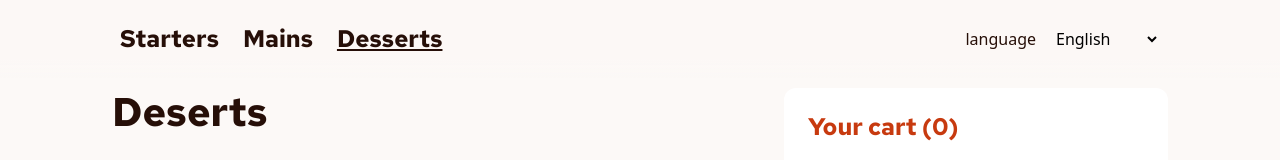
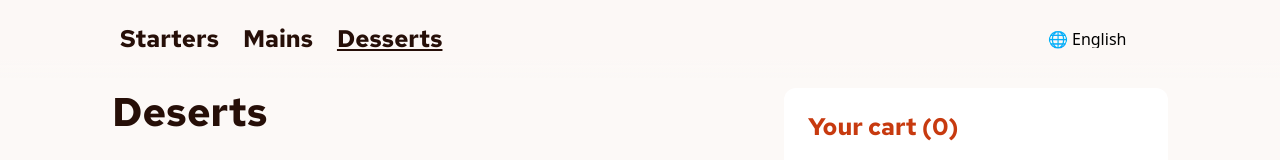
Before and after one commit to Anubliss-0/product-list-with-cart, a React (Vite) app: page /deserts in a window 1280 px wide. Shown: the top 160 px of the page. Built offline with nearby package versions, Linux system fonts and the light colour scheme.

Commit message:
Styled language selector

```diff
--- a/src/App.module.scss
+++ b/src/App.module.scss
@@ -7,7 +7,7 @@
 
     @include respond-to-tablet {
         @include flex-column-center;
-        margin: $spacing-500;
+        margin: ($spacing-500 + 1rem) $spacing-500;
     }
 
     @include respond-to-phone {
--- a/src/components/Header/Header.module.scss
+++ b/src/components/Header/Header.module.scss
@@ -10,6 +10,14 @@
     top: 0rem;
     background: linear-gradient(to bottom, rgba(252, 248, 246, 1) 75%, rgba(252, 248, 246, 0) 100%);
     z-index: 3;
+
+    @include respond-to-tablet {
+        padding: $spacing-200 $spacing-500;
+    }
+
+    @include respond-to-phone {
+        @include flex-column-start-reverse;
+    }
 
     >nav {
         @include text-preset-2;
--- a/src/components/LanguageSelect/LanguageSelect.module.scss
+++ b/src/components/LanguageSelect/LanguageSelect.module.scss
@@ -6,10 +6,30 @@
     @include flex-row-center;
     color: $rose-900;
     gap: $spacing-200;
+}
 
-    >select {
-        border: none;
-        background: none;
+.customSelectWrapper {
+    position: relative;
 
+    &::before {
+        content: "🌐";
+        position: absolute;
+        left: $spacing-200;
+        top: 50%;
+        transform: translateY(-50%);
+        pointer-events: none;
     }
 }
+
+.customSelect {
+    appearance: none;
+    background-color: transparent;
+    border: none;
+    padding-left: $spacing-500;
+    position: relative;
+    cursor: pointer;
+
+    option {
+        font-size: 16px;
+    }
+}
--- a/src/components/LanguageSelect/LanguageSelect.tsx
+++ b/src/components/LanguageSelect/LanguageSelect.tsx
@@ -11,17 +11,17 @@ function LanguageSelect() {
     };
 
     return (
-        <div>
-            <label className={styles.languageSelect}>{t('language')}
-                <select onChange={changeLanguage}>
+            <label className={styles.languageSelect} aria-label={t('language')}>
+                <div className={styles.customSelectWrapper}>
+                    <select onChange={changeLanguage} className={styles.customSelect}>
                         <option value="en">English</option>
                         <option value="nl">Nederlands</option>
                         <option value="es">Español</option>
                         <option value="de">Deutsch</option>
                         <option value="fr">Français</option>
                     </select>
+                </div>
             </label>
-        </div>
     );
 }
 
--- a/src/i18n.ts
+++ b/src/i18n.ts
@@ -9,6 +9,7 @@ i18n
                 translation: {
                     "addToCart": "Add to Cart",
                     "carbonNeutral": "This is a <1>carbon-neutral</1> delivery",
+                    "language": "Language",
                     "starters": {
                         "title": "Starters",
                         "category": {
@@ -59,6 +60,7 @@ i18n
                 "translation": {
                     "addToCart": "Toevoegen",
                     "carbonNeutral": "Dit is een <1>koolstofneutrale</1> levering",
+                    "language": "Taal",
                     "starters": {
                         "title": "Voorgerechten",
                         "category": {
@@ -109,6 +111,7 @@ i18n
                 translation: {
                     "addToCart": "Ajouter au panier",
                     "carbonNeutral": "Ceci est une livraison <1>neutre en carbone</1>",
+                    "language": "Langue",
                     "starters": {
                         "title": "Entrées",
                         "category": {
@@ -159,6 +162,7 @@ i18n
                 translation: {
                     "addToCart": "Añadir al carrito",
                     "carbonNeutral": "Este es un envío <1>neutral en carbono</1>",
+                    "language": "Idioma",
                     "starters": {
                         "title": "Entrantes",
                         "category": {
@@ -209,6 +213,7 @@ i18n
                 translation: {
                     "addToCart": "In den Warenkorb",
                     "carbonNeutral": "Dies ist eine <1>CO₂-neutrale</1> Lieferung",
+                    "language": "Sprache",
                     "starters": {
                         "title": "Vorspeisen",
                         "category": {
--- a/src/styles/utilities.scss
+++ b/src/styles/utilities.scss
@@ -31,6 +31,12 @@
     display: flex;
     flex-direction: column;
     justify-content: end;
+}
+
+@mixin flex-column-start-reverse {
+    display: flex;
+    flex-direction: column-reverse;
+    justify-content: start;
 }
 
 @mixin flex-row {
```
Lines whose indentation alone changed are shown as unchanged.
